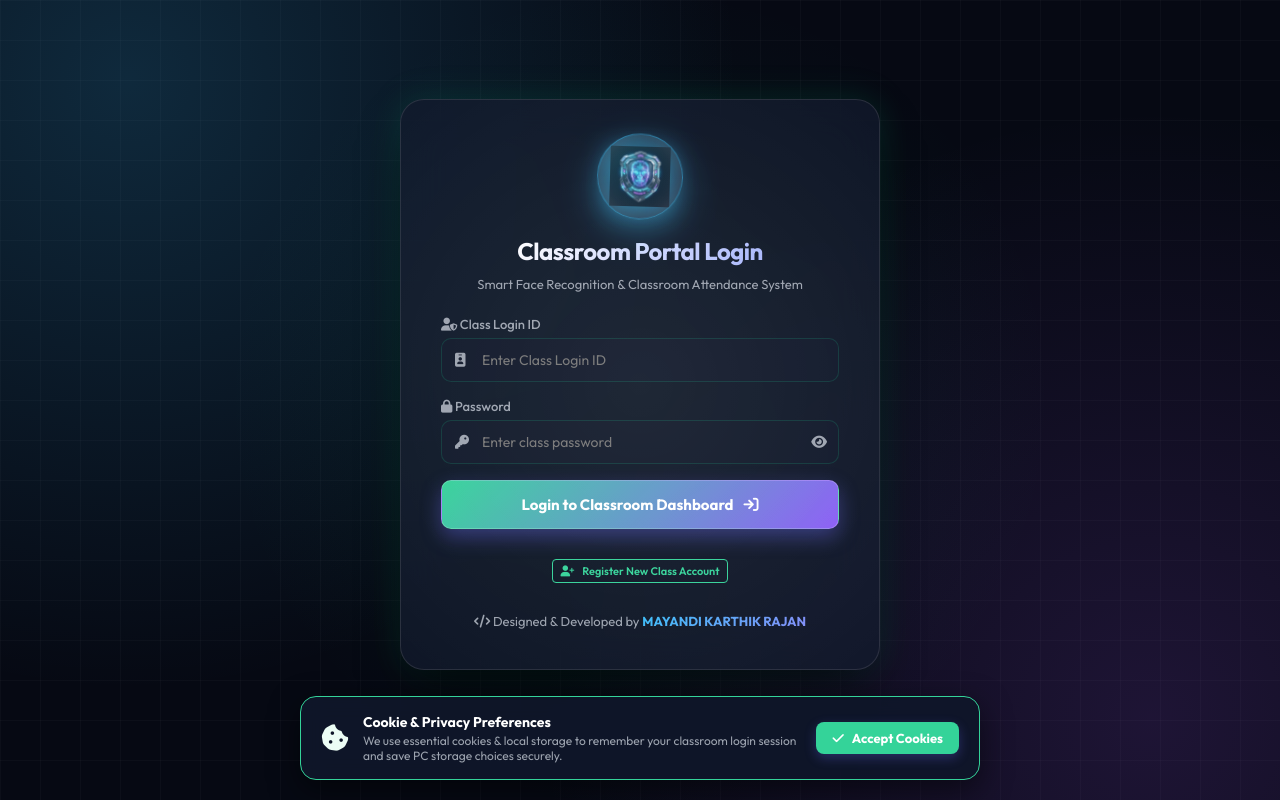
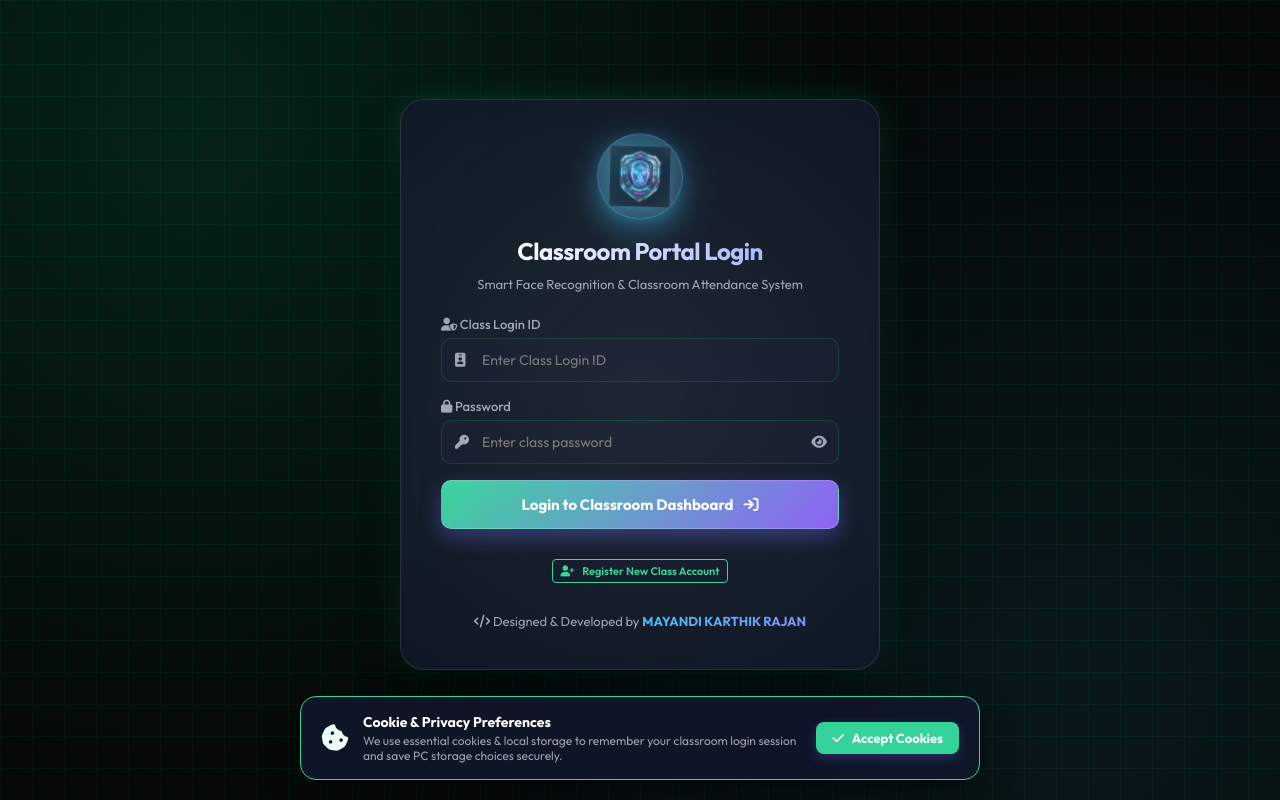
Before and after one commit to karthikrajan22032010-oss/Smart_Web_Attendance, a Flask app: page / in a window 1280 px wide. Run offline with Flask 3, Linux system fonts and the light colour scheme.

Commit message:
Refine background blueprint grid pattern to match screenshot 1 and trigger Render auto-deploy

```diff
--- a/static/css/style.css
+++ b/static/css/style.css
@@ -99,14 +99,13 @@
 }
 
 body {
-    background-color: #060913;
+    background-color: #050a09;
     background-image:
-        radial-gradient(circle at 10% 10%, rgba(56, 189, 248, 0.18) 0%, transparent 45%),
-        radial-gradient(circle at 90% 90%, rgba(168, 85, 247, 0.15) 0%, transparent 45%),
-        radial-gradient(circle at 50% 50%, rgba(16, 185, 129, 0.08) 0%, transparent 55%),
-        linear-gradient(rgba(255, 255, 255, 0.025) 1px, transparent 1px),
-        linear-gradient(90deg, rgba(255, 255, 255, 0.025) 1px, transparent 1px);
-    background-size: 100% 100%, 100% 100%, 100% 100%, 40px 40px, 40px 40px;
+        radial-gradient(circle at 15% 15%, rgba(0, 255, 157, 0.1) 0%, transparent 50%),
+        radial-gradient(circle at 85% 85%, rgba(56, 189, 248, 0.08) 0%, transparent 50%),
+        linear-gradient(rgba(0, 255, 157, 0.04) 1px, transparent 1px),
+        linear-gradient(90deg, rgba(0, 255, 157, 0.04) 1px, transparent 1px);
+    background-size: 100% 100%, 100% 100%, 32px 32px, 32px 32px;
     background-attachment: fixed;
     color: var(--text-main);
     min-height: 100vh;
```
